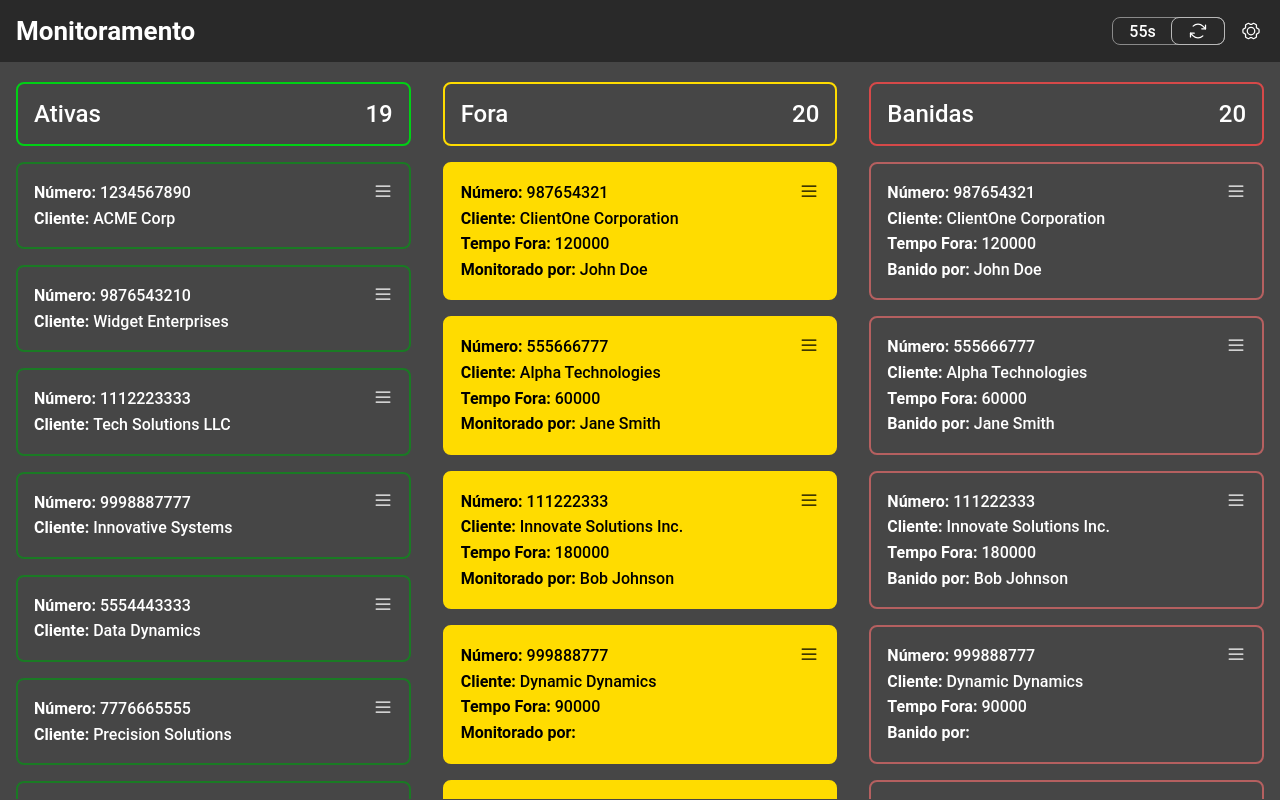
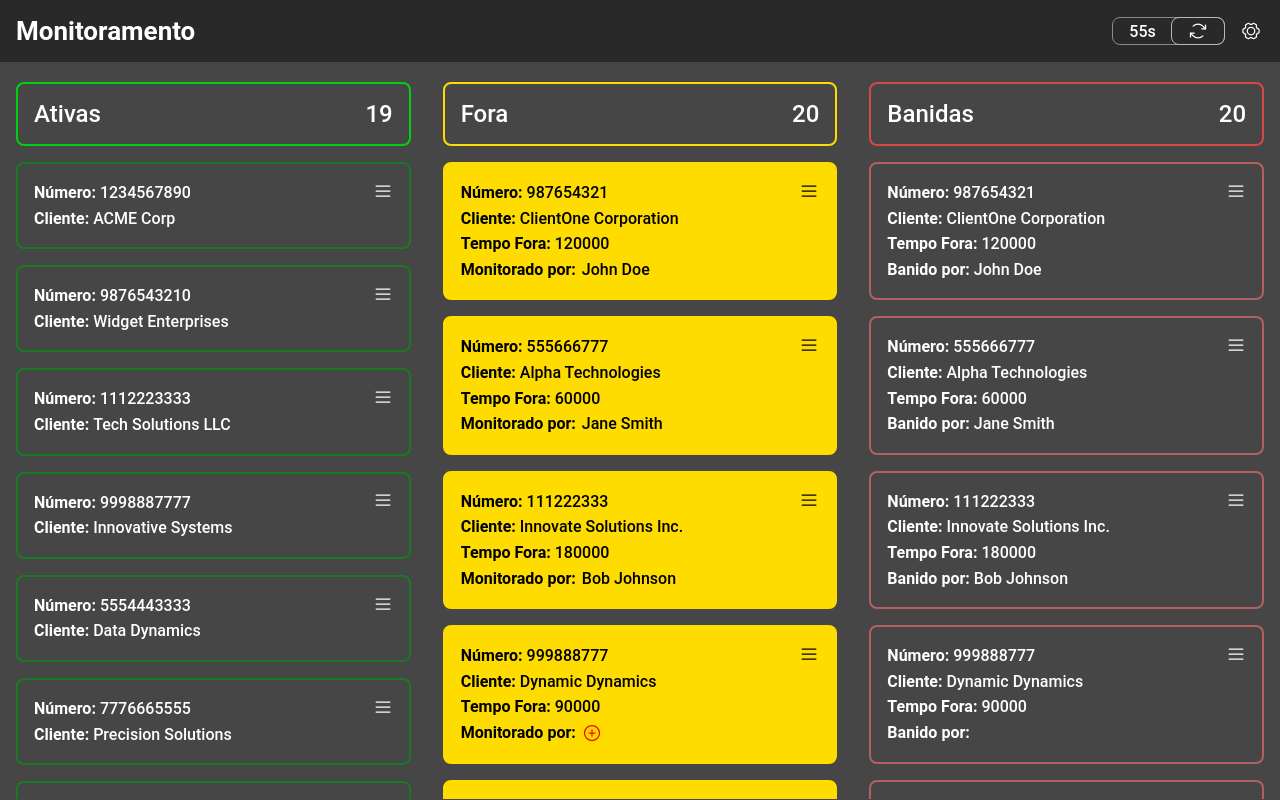
Before and after one commit to victorcardosoc/api-monitor, a React (Vite) app: page / in a window 1280 px wide. Built offline with nearby package versions, Linux system fonts and the light colour scheme; data requests are answered from the project's data file.

Commit message:
[FEAT] - Implementing Open Input Button for Monitor

```diff
--- a/src/components/ColumnsComponents/OfflineColumn/OfflineCard.styles.ts
+++ b/src/components/ColumnsComponents/OfflineColumn/OfflineCard.styles.ts
@@ -33,3 +33,22 @@ export const IconDiv = styled.div`
     color: gray;
   }
 `
+
+export const MonitorDiv = styled.p`
+  display: flex;
+  flex-wrap: nowrap;
+  align-items: center;
+  gap: 0.375rem;
+
+  & > svg {
+    color: red;
+    transition: 0.2s;
+  }
+
+  & > svg:hover {
+    cursor: pointer;
+    ${(props) => {
+      return `color: ${props.theme['--light-red']}`
+    }};
+  }
+`
--- a/src/components/ColumnsComponents/OfflineColumn/OfflineCard.tsx
+++ b/src/components/ColumnsComponents/OfflineColumn/OfflineCard.tsx
@@ -1,5 +1,10 @@
-import { List } from 'phosphor-react'
-import { CardContainer, FirstLine, IconDiv } from './OfflineCard.styles'
+import { List, PlusCircle } from 'phosphor-react'
+import {
+  CardContainer,
+  FirstLine,
+  IconDiv,
+  MonitorDiv,
+} from './OfflineCard.styles'
 
 interface OfflineType {
   offlineItem: {
@@ -36,10 +41,14 @@ export function OfflineCard({ offlineItem }: OfflineType) {
         <strong>Tempo Fora: </strong>
         {offlineItem.timeoff}
       </p>
-      <p>
+      <MonitorDiv>
         <strong>Monitorado por: </strong>
-        {offlineItem.monitorado}
-      </p>
+        {offlineItem.monitorado != null ? (
+          offlineItem.monitorado
+        ) : (
+          <PlusCircle size={20} />
+        )}
+      </MonitorDiv>
     </CardContainer>
   )
 }
```
